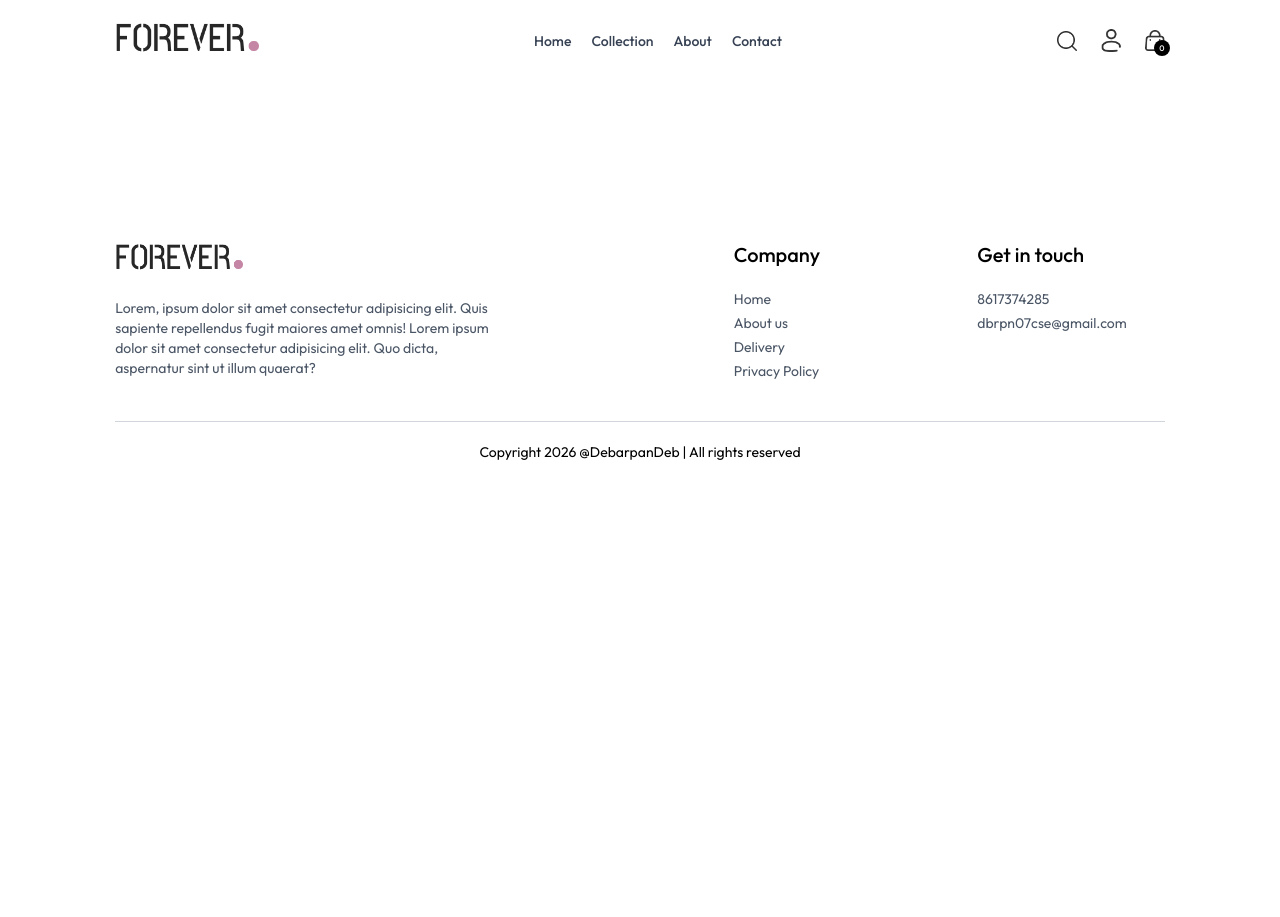
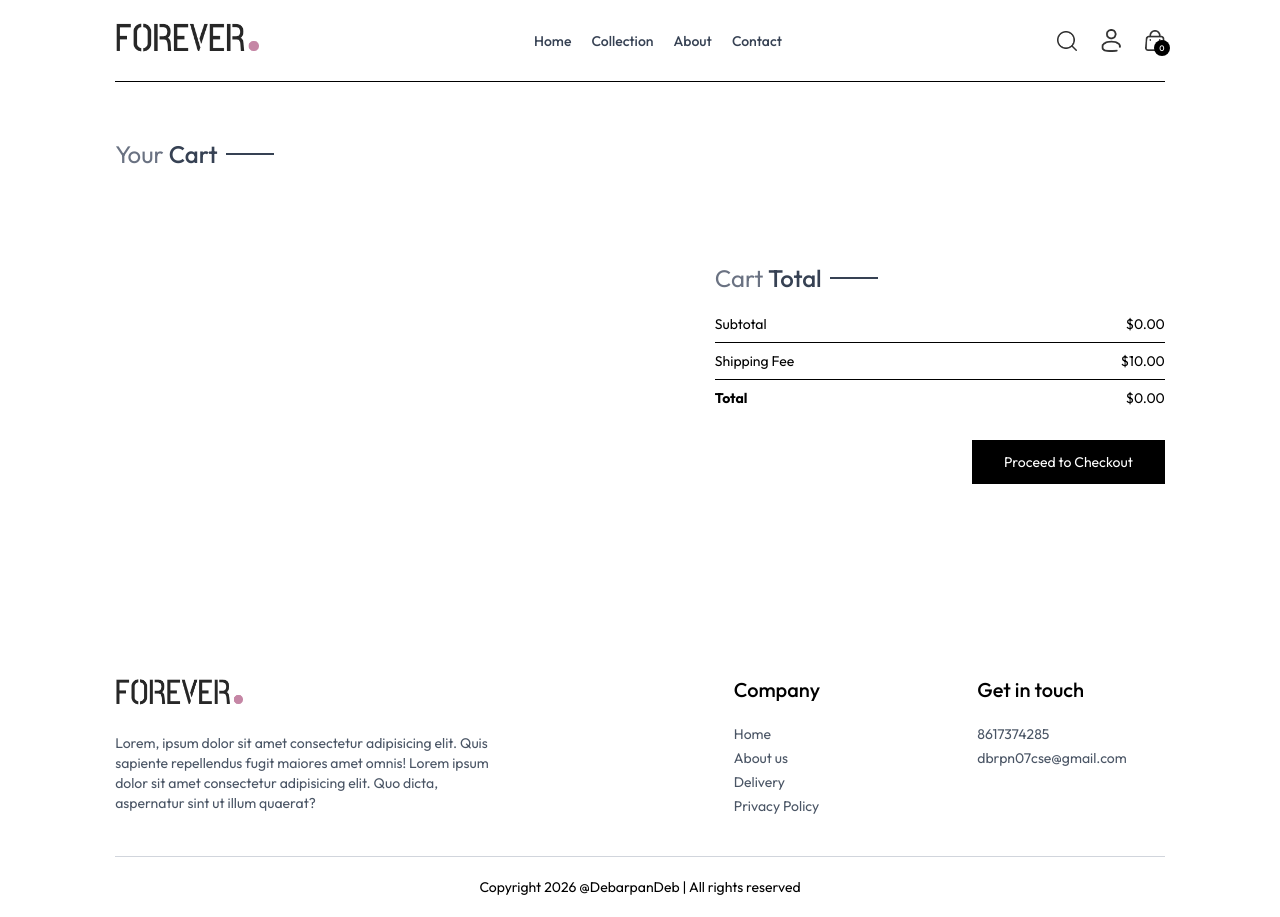
Before and after one commit to lioneldebarpan10/ecomm_mern, a React (Vite) app in the folder frontend/: page /cart in a window 1280 px wide. Before the commit the page ends 800 px from the top, so only its background shows below. Built offline with nearby package versions, Linux system fonts and the light colour scheme.

Commit message:
Cart Page Logic Complete

```diff
--- /dev/null
+++ b/frontend/src/components/CartTotal.jsx
@@ -0,0 +1,37 @@
+import React, { useContext } from 'react'
+import { ShopContext } from '../context/ShopContext'
+import Title from '../components/Title'
+
+
+const CartTotal = () => {
+
+   const { currency, delivery_fee, getCartAmount } = useContext(ShopContext);
+   return (
+      <div className='w-full'>
+         {/**Cart Total Title Section */}
+         <div className='text-2xl'>
+            <Title text1={'Cart'} text2={'Total'} />
+         </div>
+
+         <div className='flex flex-col gap-2 mt-2 text-sm'>
+            <div className='flex justify-between'>
+               <p>Subtotal</p>
+               <p>{currency}{getCartAmount()}.00</p>
+            </div>
+            <hr />
+            <div className='flex justify-between'>
+               <p>Shipping Fee</p>
+               <p>{currency}{delivery_fee}.00</p>
+            </div>
+            <hr />
+            <div className='flex justify-between'>
+               <b>Total</b>
+               <p>{currency}{getCartAmount() === 0 ? 0 : getCartAmount() + delivery_fee}.00</p>
+            </div>
+         </div>
+
+      </div>
+   )
+}
+
+export default CartTotal
--- a/frontend/src/context/ShopContext.jsx
+++ b/frontend/src/context/ShopContext.jsx
@@ -1,6 +1,8 @@
 import { createContext, useEffect, useState } from "react";
 import { products } from "../assets/assets";
 import {toast } from "react-toastify";
+import {useNavigate} from 'react-router-dom'
+
 
 export const ShopContext = createContext();
 
@@ -10,6 +12,7 @@
    const [search, setSearch] = useState('');
    const [showSearch, setShowSearch] = useState(false);
    const [cartItems, setCartItems] = useState({});
+   const navigate = useNavigate();
 
    {/**Add to cart function */ }
    const addToCart = async (itemId, size) => {
@@ -38,6 +41,7 @@
       }
 
       setCartItems(cartData);
+      toast.success('Added to Cart')
    }
 
    const getCartCount = () => {
@@ -58,10 +62,40 @@
       return totalCount;
    }
 
+   const updateQuantity = async (itemId , size , quantity) => {
+
+      const cartData = structuredClone(cartItems);
+
+      cartData[itemId][size] = quantity;
+      setCartItems(cartData);
+   }
+
+   {/**Total amount in Cart logic */}
+   const getCartAmount = () => {
+      let totalAmount = 0;
+      for(const items in cartItems){
+
+         let itemInfo = products.find((product) => product._id === items);
+         for(const item in cartItems[items]){
+
+            try{
+               if(cartItems[items][item] > 0){
+                  totalAmount += itemInfo.price * cartItems[items][item];
+               }
+            }
+            catch(error){
+
+            }
+         }
+      }
+      return totalAmount
+   }
+
    const value = {
       products, currency, delivery_fee,
       search, setSearch, showSearch, setShowSearch,
-      cartItems, addToCart ,getCartCount,
+      cartItems, addToCart ,getCartCount, updateQuantity,
+      getCartAmount, navigate,
    }
 
    return (
--- a/frontend/src/pages/Cart.jsx
+++ b/frontend/src/pages/Cart.jsx
@@ -1,8 +1,80 @@
-import React from 'react'
+import React, { useContext, useEffect, useState } from 'react'
+import { ShopContext } from '../context/ShopContext'
+import Title from '../components/Title';
+import { assets } from '../assets/assets';
+import CartTotal from '../components/CartTotal';
+
 
 const Cart = () => {
+
+  const { currency, products, cartItems , updateQuantity ,navigate } = useContext(ShopContext);
+  const [cartData, setCartData ] = useState([]);
+
+  useEffect(() => {
+    const tempData = [];
+
+    for (const items in cartItems) {
+      for (const item in cartItems[items]) {
+
+        if (cartItems[items][item] > 0) {
+          tempData.push({
+            _id: items,
+            size: item,
+            quantity: cartItems[items][item]
+          })
+        }
+      }
+    }
+    //console.log(tempData) -> check log for cart entries
+    setCartData(tempData);
+  }, [cartItems])
+
   return (
-    <div>
+    <div className='border-t pt-14'>
+
+      {/**Title Cart */}
+      <div className='text-2xl mb-3'>
+        <Title text1={'Your'} text2={'Cart '} />
+      </div>
+
+      {/**Products Entry */}
+      <div>
+        {
+          cartData.map((item, index) => {
+            const productData = products.find((product) => product._id === item._id);
+
+
+            return (
+              <div key={index} className='py-4 border-t border-b text-gray-700 grid grid-cols-[4fr_0.5fr_0.5fr] sm:grid-cols-[4fr_2fr_0.5fr] items-center gap-4'>
+                <div className='flex items-start gap-6'>
+                  <img src={productData.image[0]} alt="product-image" className='w-16 sm:w-20' />
+                  <div>
+                    <p className='text-xs sm:text-lg font-medium'>{productData.name}</p>
+
+                    <div className='flex items-center gap-5 mt-2'>
+                      <p>{currency}{productData.price}</p>
+                      <p className='px-2 sm:px-3 sm:py-1 border bg-slate-50'>{item.size}</p>
+                    </div>
+                  </div>
+                </div>
+
+                <input type="number" min={1} defaultValue={item.quantity}  className='border max-w-10 sm:max-w-20 sm:px-2 py-1' onChange={(e) => e.target.value === '' || e.target.value === '0' ? null : updateQuantity(item._id , item.size , Number(e.target.value))}/>
+                <img src= {assets.bin_icon} alt="delete-icon" className='cursor-pointer w-4 mr-4 sm:w-5' onClick={() => updateQuantity(item._id , item.size , 0)}/>
+              </div>
+            )
+          })
+        }
+      </div>
+
+      <div className='flex justify-end my-20'>
+        <div className='w-full sm:w-[450px] '>
+          <CartTotal />
+          <div className='w-full text-end'>
+            <button className='bg-black text-white text-sm my-8 py-3 px-8 cursor-pointer' onClick={() => navigate('/place-order')}>Proceed to Checkout</button>
+          </div>
+        </div>
+
+      </div>
 
     </div>
   )
```
